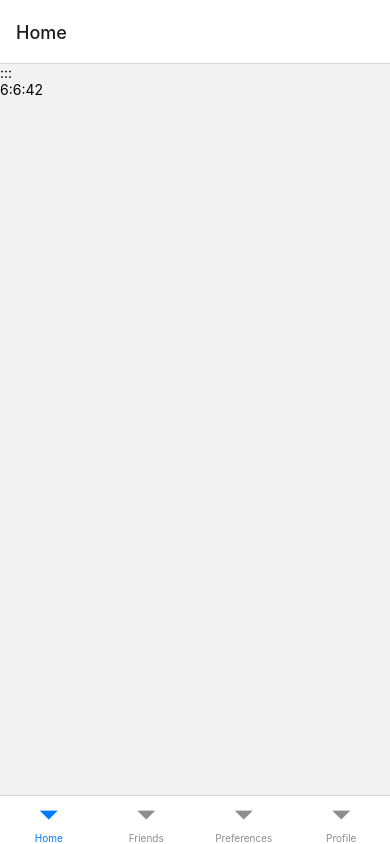
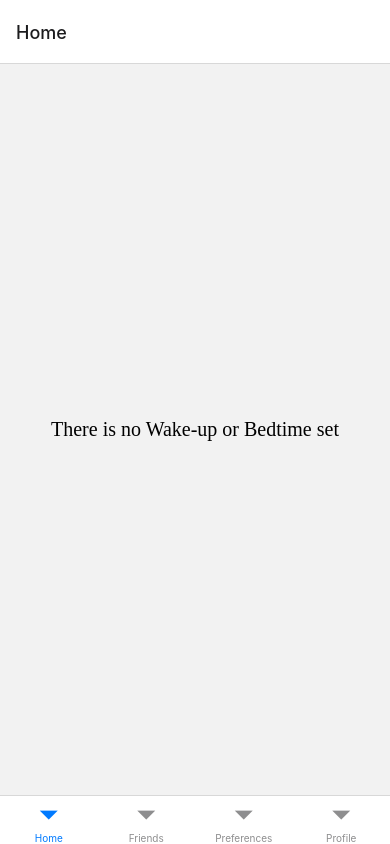
Before and after one commit to MrPotato53/Circadia, a React Native app: screen /Home in a window 390 px wide. Built offline with nearby package versions, Linux system fonts and the light colour scheme.

Commit message:
Implemented state saving and rudimentary countdown

```diff
--- a/package.json
+++ b/package.json
@@ -10,6 +10,7 @@
   },
   "dependencies": {
     "@expo/metro-runtime": "~3.1.3",
+    "@react-native-async-storage/async-storage": "^1.23.1",
     "@react-navigation/bottom-tabs": "^6.5.20",
     "@react-navigation/native": "^6.1.17",
     "expo": "~50.0.8",
--- /dev/null
+++ b/src/components/CountdownTimer.js
@@ -0,0 +1,43 @@
+import {View, SafeAreaView, Text, StyleSheet} from 'react-native';
+
+const CountdownTimer = ({time, timerType}) => {
+
+    return (
+        <View style={styles.container}>
+            <View style={styles.view}>
+                <Text style={styles.text}>Time until {timerType == "wake" ? "wake-up time!" : "bedtime!"}</Text>
+                <Text style={styles.timer}>
+                    {time.hours}:{time.minutes < 10 ? 0 : null}{time.minutes}:{time.seconds < 10 ? 0 : null}{time.seconds}
+                </Text>
+            </View>
+        </View>
+    );
+};
+
+export default CountdownTimer;
+
+const styles = StyleSheet.create( {
+    container: {
+        backgroundColor: "white",
+        width: "100%",
+        height: "100%",
+        alignItems: "center"
+    },
+    view: {
+        justifyContent: "center",
+        alignItems: "center",
+        height: "70%",
+    },
+    timer: {
+        fontSize:70,
+        fontFamily: "Futura",
+        color: "black",
+    },
+    text: {
+        fontSize: 20,
+        fontFamily: "Futura",
+        alignSelf: "center",
+        color: "black",
+        textAlign: "center"
+    }
+});
--- a/src/contexts/WakeSleepTimesContext.js
+++ b/src/contexts/WakeSleepTimesContext.js
@@ -1,15 +1,35 @@
-import React, { createContext, useState, useContext } from 'react';
+import {View} from 'react-native';
+import React, { createContext, useState, useContext, useEffect } from 'react';
+import AsyncStorage from '@react-native-async-storage/async-storage';
 
 const DataContext = createContext();
 
 export const useWakeSleepContext = () => useContext(DataContext);
 
 export const WakeSleepTimeContext = ({children}) => {
-    const [sleepWakeTimes, setSleepWakeTimes] = useState({wakeHour: null, wakeMinute: null, sleepHour: null, sleepMinute: null});
 
-    return (
-        <DataContext.Provider value={{ sleepWakeTimes, setSleepWakeTimes }}>
-          {children}
-        </DataContext.Provider>
-      );
+  var times = {wakeHour: null, wakeMinute: null, sleepHour: null, sleepMinute: null};
+  const [sleepWakeTimes, setSleepWakeTimes] = useState(times);
+  const [isLoading, setIsLoading] = useState(true);
+
+  useEffect( () => {
+    const getTimes = async () => {
+      try {
+        const value = await AsyncStorage.getItem("setTimes");
+        if(value !== null) setSleepWakeTimes(JSON.parse(value));
+        setIsLoading(false);
+      } catch (e) {
+        console.log("Error retrieving data from async storage");
+        console.log(e)
+      }
+    }
+
+    getTimes();
+  }, []);
+
+  return !isLoading ?
+  (<DataContext.Provider value={{ sleepWakeTimes, setSleepWakeTimes }}>
+    {children}
+  </DataContext.Provider>)
+  : null;
 }
--- a/src/screens/HomeScreen.js
+++ b/src/screens/HomeScreen.js
@@ -1,30 +1,48 @@
 import { StyleSheet, Text, View, Button } from 'react-native';
 import { useEffect, useState, useContext } from 'react';
+import AsyncStorage from '@react-native-async-storage/async-storage';
 import {useWakeSleepContext} from '../contexts/WakeSleepTimesContext';
+
+import CountdownTimer from '../components/CountdownTimer';
 
 const HomeScreen = () => {
 
     const {sleepWakeTimes, __} = useWakeSleepContext();
+
     const [currentTime, updateCurrentTime] = useState({hour: null, minute: null, second: null});
-
     const [wakeupCountdown, setWakeupCountdown] = useState({hours: null, minutes: null, seconds: null});
     const [sleepCountdown, setSleepCountdown] = useState({hours: null, minutes: null, seconds: null});
 
-    // Update Wakeup and Sleep countdown timers
+    const [timerShown, setTimerShown] = useState(null);
+
+    // Update Wakeup and Sleep countdown timers and set correct display timer
     useEffect (() => {
         const timeUpdate = setInterval( () => {
             const date = new Date();
             updateCurrentTime({hour: date.getHours(), minute: date.getMinutes(), second: date.getSeconds()});
-            var difference;
+            var wakeSet = false;
+            var sleepSet = false;
             if(sleepWakeTimes.wakeHour != null) {
-                difference = 3600 * sleepWakeTimes.wakeHour + 60 * sleepWakeTimes.wakeMinute - (3600*date.getHours() + 60*date.getMinutes() + date.getSeconds());
-                if(difference < 0) difference += 24 * 3600;
-                setWakeupCountdown({hours: Math.floor(difference / 3600), minutes: Math.floor((difference % 3600) / 60), seconds: difference % 60});
+                var wakeDifference = 3600 * sleepWakeTimes.wakeHour + 60 * sleepWakeTimes.wakeMinute - (3600*date.getHours() + 60*date.getMinutes() + date.getSeconds());
+                if(wakeDifference < 0) wakeDifference += 24 * 3600;
+                setWakeupCountdown({hours: Math.floor(wakeDifference / 3600), minutes: Math.floor((wakeDifference % 3600) / 60), seconds: wakeDifference % 60});
+                wakeSet = true;
             }
             if(sleepWakeTimes.sleepHour != null) {
-                difference = 3600 * sleepWakeTimes.sleepHour + 60 * sleepWakeTimes.sleepMinute - (3600*date.getHours() + 60*date.getMinutes() + date.getSeconds());
-                if(difference < 0) difference += 24 * 3600;
-                setSleepCountdown({hours: Math.floor(difference / 3600), minutes: Math.floor((difference % 3600) / 60), seconds: difference % 60});
+                var sleepDifference = 3600 * sleepWakeTimes.sleepHour + 60 * sleepWakeTimes.sleepMinute - (3600*date.getHours() + 60*date.getMinutes() + date.getSeconds());
+                if(sleepDifference < 0) sleepDifference += 24 * 3600;
+                setSleepCountdown({hours: Math.floor(sleepDifference / 3600), minutes: Math.floor((sleepDifference % 3600) / 60), seconds: sleepDifference % 60});
+                sleepSet = true;
+            }
+
+            if(wakeSet && sleepSet) {
+                setTimerShown(wakeDifference < sleepDifference ? "wake" : "sleep");
+            } else if (wakeSet) {
+                setTimerShown("wake");
+            } else if (sleepSet) {
+                setTimerShown("sleep");
+            } else {
+                setTimerShown(null);
             }
         }, 1000);
 
@@ -32,20 +50,28 @@ const HomeScreen = () => {
     }, [sleepWakeTimes]);
 
     return (
-        <View>
-            <Text>{sleepWakeTimes.wakeHour}:{sleepWakeTimes.wakeMinute}:{sleepWakeTimes.sleepHour}:{sleepWakeTimes.sleepMinute}</Text>
-            {sleepWakeTimes.wakeHour != null
-            ? <Text>{wakeupCountdown.hours}:{wakeupCountdown.minutes}:{wakeupCountdown.seconds}</Text>
-            : null
+        <View style={styles.container}>
+            {timerShown != null
+            ? <CountdownTimer time={timerShown == "wake" ? wakeupCountdown : sleepCountdown} timerType={timerShown}/>
+            : <Text style={styles.text}>There is no Wake-up or Bedtime set</Text>
             }
-            {sleepWakeTimes.sleepHour != null
-            ? <Text>{sleepCountdown.hours}:{sleepCountdown.minutes}:{sleepCountdown.seconds}</Text>
-            : null
-            }
-
-            <Text>{currentTime.hour}:{currentTime.minute}:{currentTime.second}</Text>
         </View>
     );
 };
 
 export default HomeScreen;
+
+const styles = StyleSheet.create( {
+    container: {
+        alignItems: "center",
+        justifyContent: "center",
+        height:"100%"
+    },
+    text: {
+        fontSize: 20,
+        fontFamily: "Futura",
+        alignSelf: "center",
+        color: "black",
+        textAlign: "center"
+    }
+});
--- a/src/screens/SettingsScreen.js
+++ b/src/screens/SettingsScreen.js
@@ -1,6 +1,7 @@
 import { Alert, StyleSheet, View, TextInput, SafeAreaView, Text, Button, Keyboard, TouchableWithoutFeedback } from 'react-native';
 import { useForm, Controller } from 'react-hook-form';
-import { useState, useRef, useContext } from 'react';
+import { useState, useRef, useContext, useEffect } from 'react';
+import AsyncStorage from '@react-native-async-storage/async-storage';
 
 import CustomInput from '../components/CustomInput';
 import CustomButton from '../components/CustomButton';
@@ -21,6 +22,41 @@ const SettingsScreen = () => {
     // Context for sleep and wake times so it's accessible accross screens
     const {sleepWakeTimes, setSleepWakeTimes} = useWakeSleepContext();
 
+    // Load AMPM data
+    useEffect(() => {
+        const loadPMs = async () => {
+            try {
+                const wakePM = await AsyncStorage.getItem("wakePM");
+                const sleepPM = await AsyncStorage.getItem("sleepPM");
+
+                if(wakePM !== null) {setDisplayWakePM(wakePM == "AM" ? false : true)}
+                if(sleepPM !== null) {setDisplaySleepPM(sleepPM == "AM" ? false : true)}
+                console.log(wakePM)
+                console.log(sleepPM)
+            } catch (e) {
+                console.log("Error loading PM data");
+            }
+        }
+
+        loadPMs()
+    }, []);
+
+    const saveWakePM = async () => {
+        try {
+            await AsyncStorage.setItem("wakePM", wakeupIsPM == true ? "PM" : "AM");
+        } catch (e) {
+            console.log("Error saving PM data")
+        }
+    }
+
+    const saveSleepPM = async () => {
+        try {
+            await AsyncStorage.setItem("sleepPM", sleepIsPM == true ? "PM" : "AM");
+        } catch (e) {
+            console.log("Error saving PM data")
+        }
+    }
+
     // Saving wake time to context
     const saveWake = (data) => {
         const hour = parseInt(data['Wake Hour'].toString(), 10);
@@ -31,6 +67,7 @@ const SettingsScreen = () => {
             sleepHour: sleepWakeTimes.sleepHour,
             sleepMinute: sleepWakeTimes.sleepMinute});
         setDisplayWakePM(wakeupIsPM);
+        saveWakePM()
     };
 
     // Saving sleep time to context
@@ -43,7 +80,20 @@ const SettingsScreen = () => {
             sleepHour: hour + (sleepIsPM ? 12 : 0) - (hour == 12 ? 12 : 0),
             sleepMinute: minute});
         setDisplaySleepPM(sleepIsPM);
+        saveSleepPM();
     };
+
+    useEffect( () => {
+        const setTimes = async () => {
+            try {
+                await AsyncStorage.setItem("setTimes", JSON.stringify(sleepWakeTimes));
+            } catch (e) {
+                console.log("Error when storing data with AsyncStorage");
+            }
+        };
+
+        setTimes();
+    }, [sleepWakeTimes]);
 
     const toggleWakeAMPM = () => setWakeupAMPM(previousState => !previousState);
     const toggleSleepAMPM = () => setSleepAMPM(previousState => !previousState);
```
Also changed, not shown: 1 other file (tests, documents, lock files or other folders).
